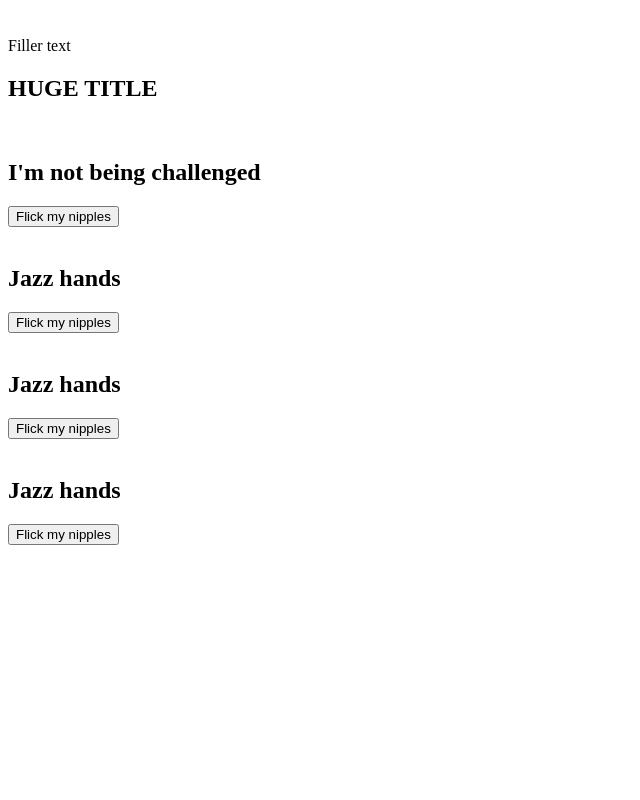
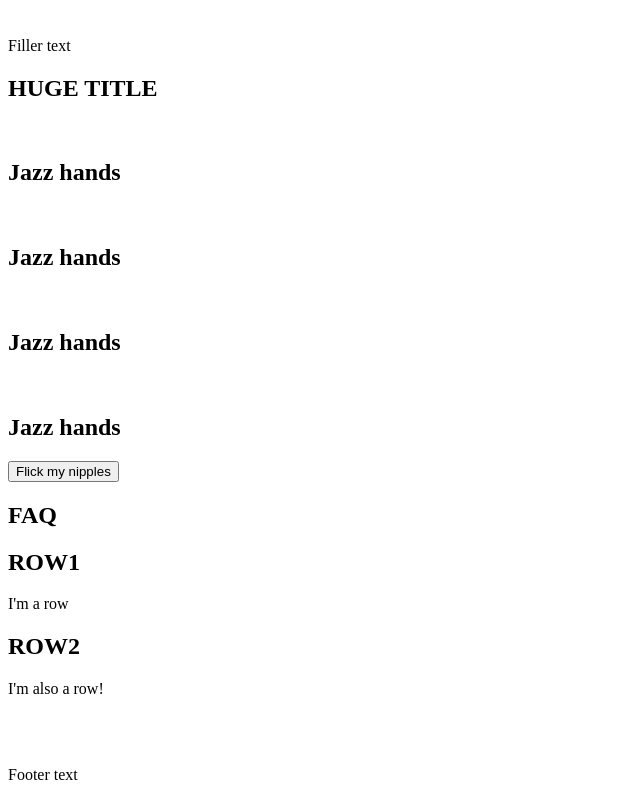
Before and after one commit to SpacePistache/holbertonschool-web-development, a plain HTML site: page html_advanced/index.html in a window 1280 px wide. Shown: the part 1500-2300 px from the top of the page, without its empty margins (0-640 px from the left). Before the commit the page ends 2053 px from the top, so only its background shows below. Drawn offline with Linux system fonts and the light colour scheme.

Commit message:
finalised index html file with tasks 6 and 7 added & comments for readability

```diff
--- a/html_advanced/index.html
+++ b/html_advanced/index.html
@@ -16,15 +16,15 @@
 			</div>
 		</header>
 		<main>
+			<!-- Banner section -->
 			<section>
 				<div>
-					<h1>Stand-in Title</h1>
+					<h1>Banner</h1>
 						<p>Demo Sentence</p>
 						<button>Press me!</button>
 				</div>
 				<div>
 					<h2>Second Stand-in Title</h2>
-				</div>
 					<div>
 						<div>
 							<img src=""/>
@@ -47,6 +47,7 @@
 							<p>Filler Text</p>
 						</div>
 					</div>
+				</div>
 			</section>
 			<section>
 				<img src=""/>
@@ -59,10 +60,9 @@
 					</p>
 				</div>
 			</section>
+			<!-- Videos section -->
 			<section>
-				<div>
 				<h1>Header filler</h1>
-				</div>
 				<div>
 					<div>
 						<img src=""/>
@@ -73,6 +73,7 @@
 						<img src=""/>
 						<h2>Filler Header</h2>
 						<p>Filler Text</p>
+					</div>
 					<div>
 						<img src=""/>
 						<h2>Filler Header</h2>
@@ -102,33 +103,65 @@
 					<p>Filler text</p>
 				</div>
 			</section>
+			<!-- Membership section -->
 			<section>
-				<div>
 				<h1>HUGE TITLE</h1>
-				</div>
 				<div>
 					<div>
 						<img src=""/>
-						<h2>I'm not being challenged</h2>
-						<button>Flick my nipples</button>
+						<h2>Jazz hands</h2>
 					</div>
 					<div>
 						<img src=""/>
 						<h2>Jazz hands</h2>
-						<button>Flick my nipples</button>
 					</div>
 					<div>
 						<img src=""/>
 						<h2>Jazz hands</h2>
-						<button>Flick my nipples</button>
 					</div>
 					<div>
 						<img src=""/>
 						<h2>Jazz hands</h2>
+					</div>
+				</div>
+				<div>
 					<button>Flick my nipples</button>
+				</div>
+			</section>
+			<!-- FAQ Section -->
+			<section>
+				<h1>FAQ</h1>
+				<div>
+					<div>
+						<h2>ROW1</h2>
+						<p>I'm a row</p>
+					</div>
+					<div>
+						<h2>ROW2</h2>
+						<p>I'm also a row!</p>
 					</div>
 				</div>
 			</section>
 		</main>
+		<!-- FOOTER hence the name -->
+		<footer>
+			<div>
+				<div>
+					<img src=""/>
+					<div>
+						<a>
+							<img src=""/>
+						</a>
+						<a>
+							<img src=""/>
+						</a>
+						<a>
+							<img src=""/>
+						</a>
+					</div>
+				</div>
+				<p>Footer text</p>
+			</div>
+		</footer>
 	</body>
 </html>
```
Lines whose indentation alone changed are shown as unchanged.
